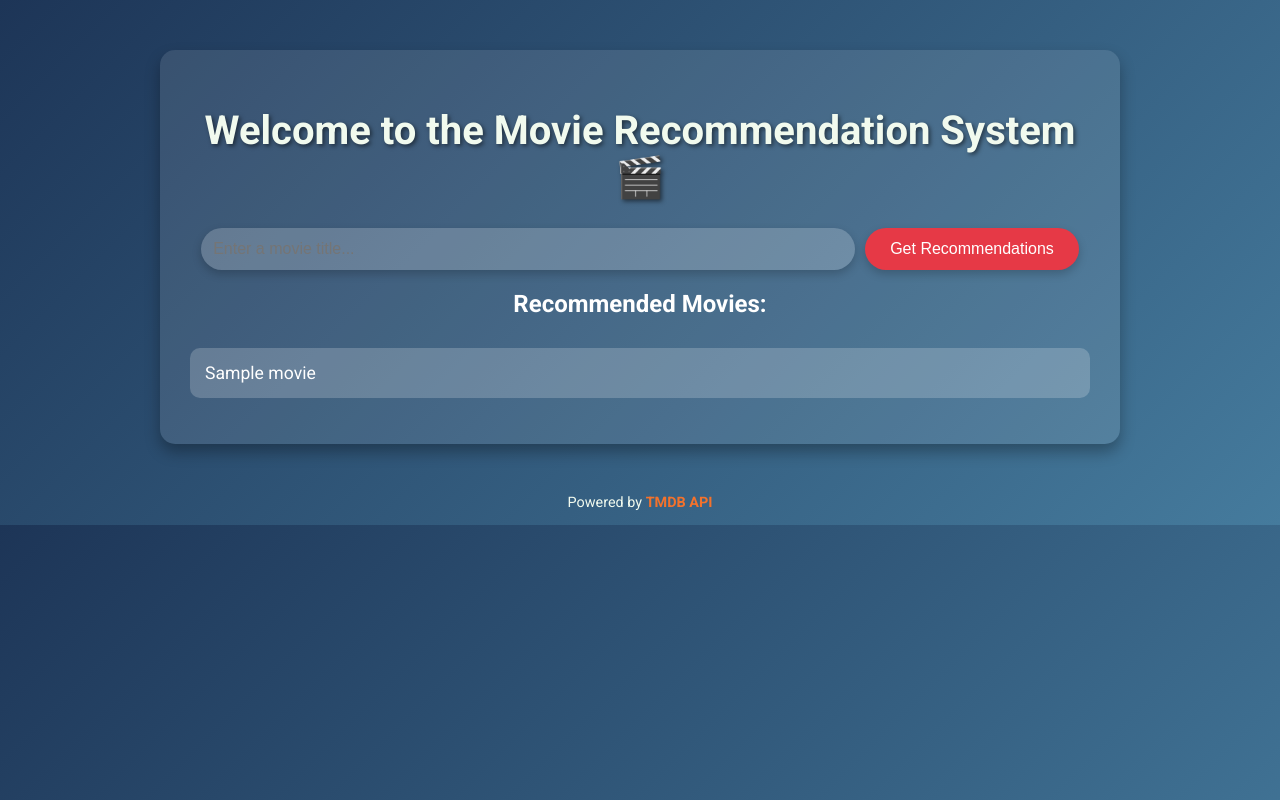
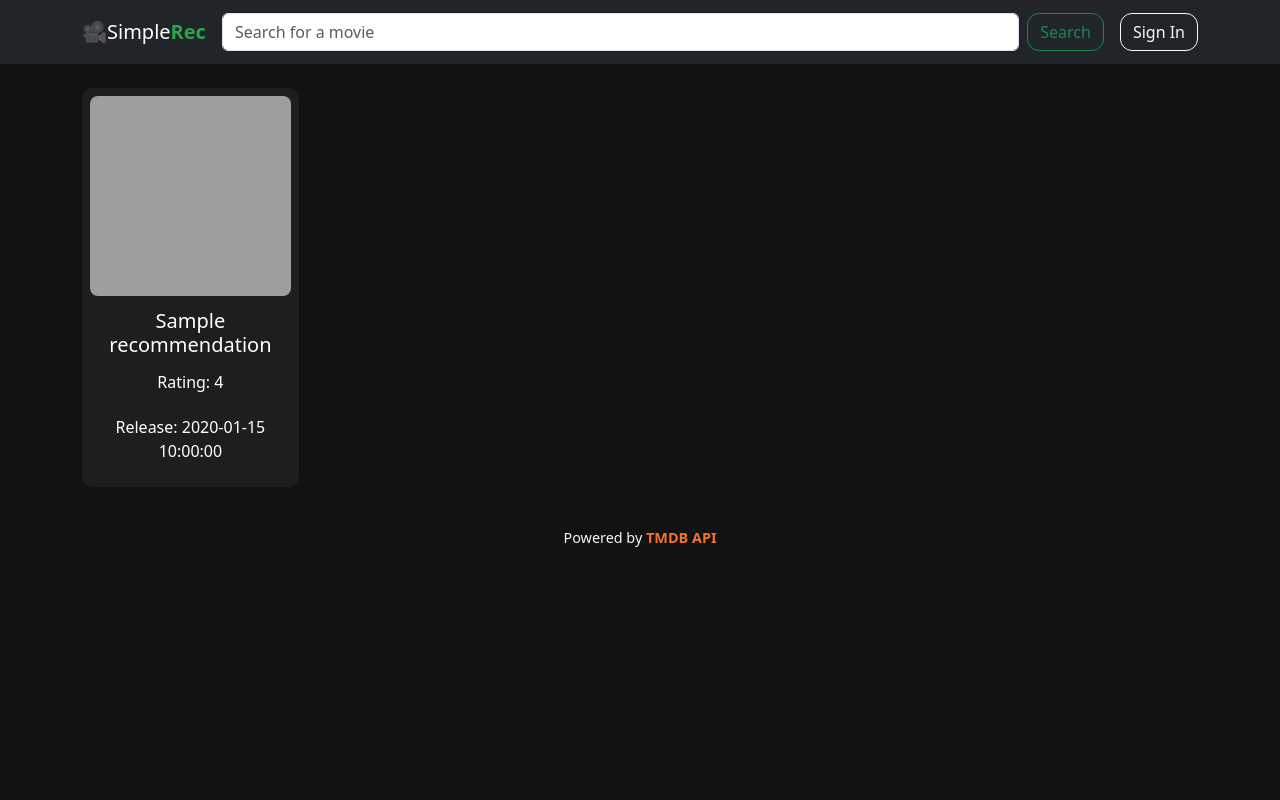
Before and after one commit to timothykimutai/SimpleRec, a Flask app: template templates/index.html in a window 1280 px wide. Run offline with Flask 3, Linux system fonts and the light colour scheme; the template is opened without the code that fills it: most values are stand-ins (such as "Sample title", 1, 10 or a date in 2020); parts of the project's set-up code (start-up, migrations or seed data) failed here and were passed over; grey boxes are pictures that could not be loaded.

Commit message:
Updated FlaskApp

```diff
--- a/app.py
+++ b/app.py
@@ -1,57 +1,110 @@
 from flask import Flask, request, jsonify, render_template
 import pandas as pd
+import numpy as np
 import requests
 from sklearn.feature_extraction.text import TfidfVectorizer
-from sklearn.metrics.pairwise import cosine_similarity
+from sklearn.metrics.pairwise import linear_kernel
+from joblib import Parallel, delayed
+from functools import lru_cache
+from fuzzywuzzy import process
 
 # Initialize Flask App
 app = Flask(__name__)
 
-# Load the Movies Data using TMDB API
+# API configuration
 api_key = "5d03b2f27c88738bd15573d4c3854a9a"
 base_url = "https://api.themoviedb.org/3"
+genre_url = f"{base_url}/genre/movie/list?api_key={api_key}&language=en-US"
 
 # Fetch genres mapping
-genre_url = f"{base_url}/genre/movie/list?api_key={api_key}&language=en-US"
 genre_response = requests.get(genre_url)
 genre_data = genre_response.json()
 genre_mapping = {genre['id']: genre['name'] for genre in genre_data['genres']}
 
-# Fetch popular movies
-url = f"{base_url}/movie/popular?api_key={api_key}&language=en-US&page=1"
-response = requests.get(url)
-data = response.json()
+# Fetch movies from multiple pages using parallel requests
+def fetch_movie_page(page):
+    url = f"{base_url}/movie/popular?api_key={api_key}&language=en-US&page={page}"
+    response = requests.get(url)
+    if response.status_code == 200:
+        return response.json().get("results", [])
+    return []
 
-# Create DataFrame
+# Fetch data concurrently for 100 pages
+all_results = Parallel(n_jobs=8)(delayed(fetch_movie_page)(page) for page in range(1, 101))
+flat_results = [movie for page_result in all_results for movie in page_result]
+
+# Process and store movie details
 movies_list = []
-for movie in data["results"]:
+for movie in flat_results:
     movie_id = movie["id"]
     title = movie["title"]
     rating = movie["vote_average"]
     popularity = movie["popularity"]
     genre_ids = movie["genre_ids"]
     genres = [genre_mapping.get(genre_id) for genre_id in genre_ids if genre_mapping.get(genre_id)]
-    movies_list.append([movie_id, title, rating, popularity, genres])
+    overview = movie.get("overview", "")
+    release_date = movie.get("release_date", "")
+    poster_path = movie.get("poster_path", "")
+    movies_list.append([movie_id, title, rating, popularity, genres, overview, release_date, poster_path])
 
-movies_df = pd.DataFrame(movies_list, columns=["movie_id", "title", "rating", "popularity", "genres"])
+
+
+# Create DataFrame
+movies_df = pd.DataFrame(
+    movies_list,
+    columns=["movie_id", "title", "rating", "popularity", "genres", "overview", "release_date", "poster_path"]
+)
 movies_df["genre_str"] = movies_df["genres"].apply(lambda x: " ".join(x) if isinstance(x, list) else "")
 
-# Vectorize genres
-vectorizer = TfidfVectorizer()
-genre_vectors = vectorizer.fit_transform(movies_df["genre_str"])
-similarity_scores = cosine_similarity(genre_vectors)
+# Save data to CSV for persistence
+movies_df.to_csv("movies_data_optimized.csv", index=False)
 
-# Recommendation Function
-def recommend_movies(movie_title, num_recommendations=5):
+# Load data from CSV
+movies_df = pd.read_csv("movies_data_optimized.csv")
+
+# Replace NaN values with empty strings in text columns
+movies_df.fillna("", inplace=True)
+
+# Combine features for vectorization
+movies_df["combined_features"] = (
+    movies_df["genre_str"] + " " +
+    movies_df["overview"] + " " +
+    movies_df["release_date"].str[:4]  # Include release year
+)
+
+# Vectorize combined features
+vectorizer = TfidfVectorizer(stop_words="english")
+feature_vectors = vectorizer.fit_transform(movies_df["combined_features"])
+
+# Compute cosine similarity using linear_kernel
+similarity_scores = linear_kernel(feature_vectors, feature_vectors)
+
+# Recommendation Function with Caching
+@lru_cache(maxsize=1000)
+def recommend_movies(movie_title: str, num_recommendations: int = 10):
     movie_title = movie_title.lower()
-    # Find movie index with case-insensitive matching
-    if movie_title not in movies_df['title'].str.lower().values:
+
+    # Find the closest matching title
+    possible_matches = movies_df['title'].str.lower().tolist()
+    best_match, score = process.extractOne(movie_title, possible_matches)
+    if score < 50:  # Threshold for match confidence
         return ["No matching movie found."]
 
-    movie_idx = movies_df[movies_df['title'].str.lower() == movie_title].index[0]
-    similar_indices = similarity_scores[movie_idx].argsort()[-num_recommendations - 1:][::-1][1:]
-    recommended_titles = movies_df.iloc[similar_indices]["title"].values.tolist()
-    return recommended_titles if recommended_titles else ["No recommendations found."]
+    movie_idx = movies_df[movies_df['title'].str.lower() == best_match].index[0]
+    similar_indices = np.argpartition(-similarity_scores[movie_idx], num_recommendations + 1)[:num_recommendations + 1]
+    similar_indices = similar_indices[np.argsort(-similarity_scores[movie_idx][similar_indices])][1:]
+
+    recommendations = []
+    for idx in similar_indices:
+        movie = movies_df.iloc[idx]
+        recommendations.append({
+            "title": movie["title"],
+            "poster_path": movie["poster_path"],
+            "rating": movie["rating"],
+            "release_date": movie["release_date"]
+        })
+
+    return recommendations if recommendations else ["No recommendations found."]
 
 # API Routes
 @app.route("/", methods=["GET", "POST"])
--- a/templates/index.html
+++ b/templates/index.html
@@ -3,38 +3,134 @@
 <head>
   <meta charset="UTF-8">
   <meta name="viewport" content="width=device-width, initial-scale=1.0">
-  <title>Movie Recommendation System</title>
-  <link rel="stylesheet" href="{{ url_for('static', filename='style.css') }}">
-  <link href="https://fonts.googleapis.com/css2?family=Roboto:wght@300;400;700&display=swap" rel="stylesheet">
+  <title>Movie Recommender System</title>
+  <link href="https://cdn.jsdelivr.net/npm/bootstrap@5.3.0/dist/css/bootstrap.min.css" rel="stylesheet">
+  <link href="https://cdn.jsdelivr.net/npm/bootstrap-icons/font/bootstrap-icons.css" rel="stylesheet">
+
+  <style>
+    body {
+      background-color: #121212;
+      color: white;
+    }
+    .poster-card {
+    text-align: center;
+    margin-bottom: 15px;
+    padding: 8px;
+    background-color: #1e1e1e;
+    border-radius: 10px;
+    transition: transform 0.2s;
+    height: 100%;
+  }
+
+    .poster-card:hover {
+      transform: translateY(-5px);
+      box-shadow: 0 8px 16px rgba(0, 0, 0, 0.4);
+    }
+
+    img {
+      width: 100%;
+      height: 200px;
+      object-fit: cover;
+      border-radius: 8px;
+    }
+
+    /* Equal and consistent card height */
+    .row.row-cols-md-5 .col {
+      display: flex;
+    }
+
+    .poster-card {
+      flex-grow: 1;
+      display: flex;
+      flex-direction: column;
+      justify-content: space-between;
+    }
+
+    footer {
+      margin-top: 40px;
+      font-size: 0.9rem;
+      color: #f1faee;
+      text-align: center;
+    }
+
+    footer a {
+      color: #f3722c;
+      text-decoration: none;
+      font-weight: bold;
+    }
+
+    footer a:hover {
+      text-decoration: underline;
+    }
+
+    /* Navbar Centering */
+    .navbar {
+      padding: 0.75rem 1.5rem;
+    }
+
+    .navbar-center {
+      flex-grow: 1;
+      display: flex;
+      justify-content: center;
+    }
+  </style>
 </head>
 <body>
+<!-- Navbar -->
+<nav class="navbar navbar-expand-lg navbar-dark bg-dark">
   <div class="container">
-    <h1>Welcome to the Movie Recommendation System 🎬</h1>
+    <a class="navbar-brand" href="#" style="display: inline; white-space: nowrap;">
+      <span style="color: white; font-weight: 300;">🎥Simple</span><span style="color: #28a745; font-weight: 700;">Rec</span>
+    </a>
 
-    <!-- Search Form -->
-    <form action="/" method="POST">
-      <input type="text" name="movie_title" placeholder="Enter a movie title..." required>
-      <button type="submit">Get Recommendations</button>
-    </form>
+    <button class="navbar-toggler" type="button" data-bs-toggle="collapse" data-bs-target="#navbarNav">
+      <span class="navbar-toggler-icon"></span>
+    </button>
 
-    <!-- Movie Recommendations -->
-    {% if recommendations %}
-    <h2>Recommended Movies:</h2>
-    <ul class="recommendation-list">
-      {% for movie in recommendations %}
-      <li>
-        <span>{{ movie }}</span>
-      </li>
-      {% endfor %}
-    </ul>
-    {% else %}
-    <h2>Search for a movie to see recommendations!</h2>
-    {% endif %}
+    <div class="collapse navbar-collapse justify-content-between">
+      <form class="d-flex navbar-center" method="POST" action="/">
+        <input class="form-control me-2" type="text" placeholder="Search for a movie" name="movie_title">
+        <button class="btn btn-outline-success" type="submit" style= "border-radius: 12px;">Search</button>
+      </form>
+      <ul class="navbar-nav ms-auto">
+        <li class="nav-item">
+          <a class="btn btn-outline-light ms-3" href="/signin" style="border-radius: 12px;">Sign In</a>
+        </li>
+      </ul>
+    </div>
   </div>
+</nav>
 
-  <!-- Footer Section -->
-  <footer>
-    <p>Powered by <a href="https://www.themoviedb.org/" target="_blank">TMDB API</a></p>
-  </footer>
+<!-- Recommendations Grid -->
+<div class="container mt-4">
+  <div class="row row-cols-1 row-cols-md-5 g-2">
+    {% for recommendation in recommendations %}
+      <div class="col">
+        <div class="poster-card">
+          <img src="https://image.tmdb.org/t/p/w500{{ recommendation.poster_path }}" alt="{{ recommendation.title }} poster">
+          <h5 class="mt-2">{{ recommendation.title }}</h5>
+          <p>Rating: {{ recommendation.rating }}</p>
+          <p>Release: {{ recommendation.release_date }}</p>
+        </div>
+      </div>
+    {% endfor %}
+  </div>
+</div>
+
+<!-- Footer -->
+<footer>
+  <p>Powered by <a href="https://www.themoviedb.org/" target="_blank">TMDB API</a></p>
+</footer>
+
+<script>
+  document.querySelector("form").addEventListener("submit", function (event) {
+    const searchInput = document.querySelector("input[name='movie_title']").value.trim();
+    if (!searchInput) {
+      event.preventDefault();
+      alert("Please enter a movie title before searching!");
+    }
+  });
+</script>
+<script src="https://cdn.jsdelivr.net/npm/bootstrap@5.3.0/dist/js/bootstrap.bundle.min.js"></script>
 </body>
 </html>
```
Also changed, not shown: requirements.txt (+28 -0 lines), static/style.css (indentation only), 1 other file.
